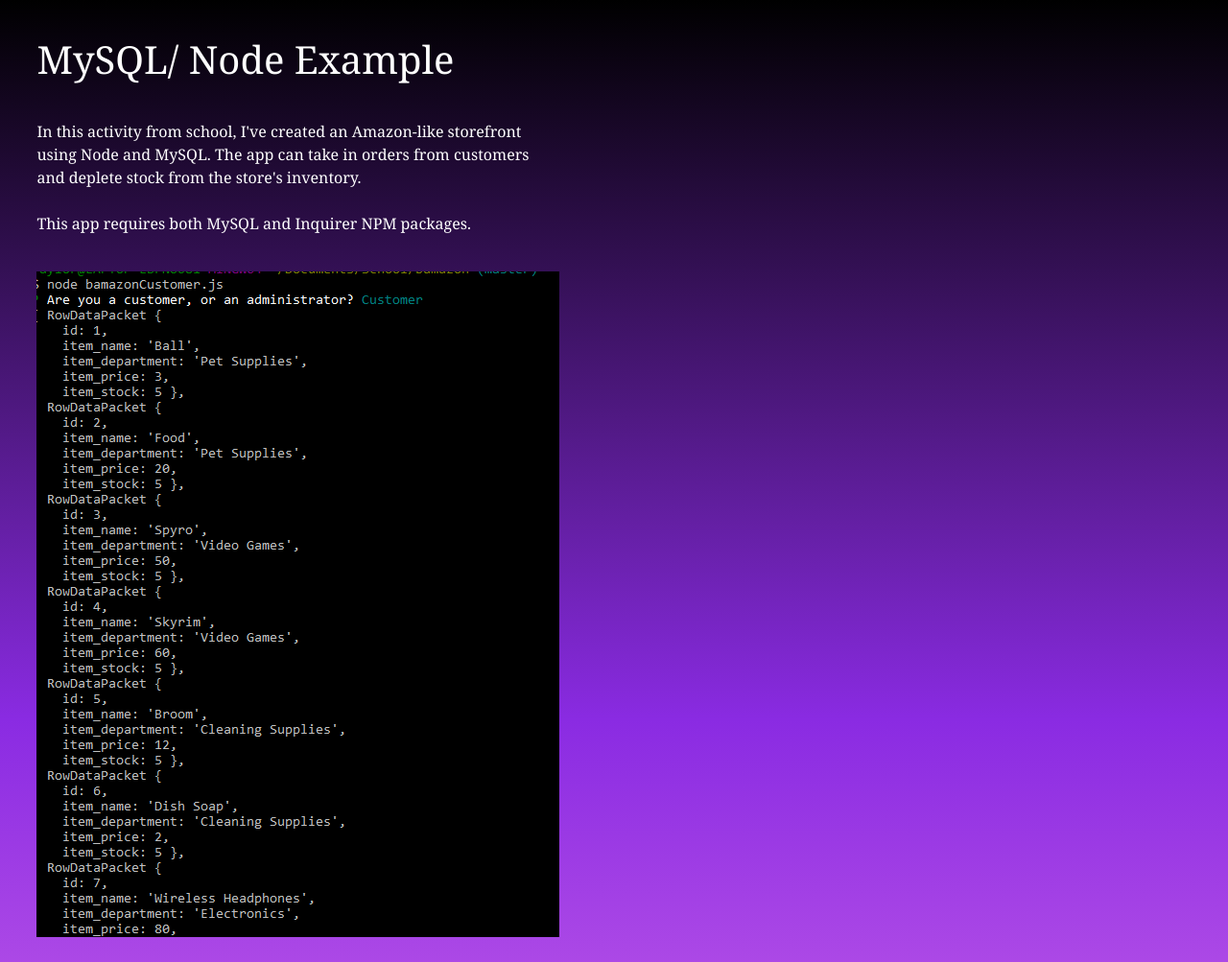
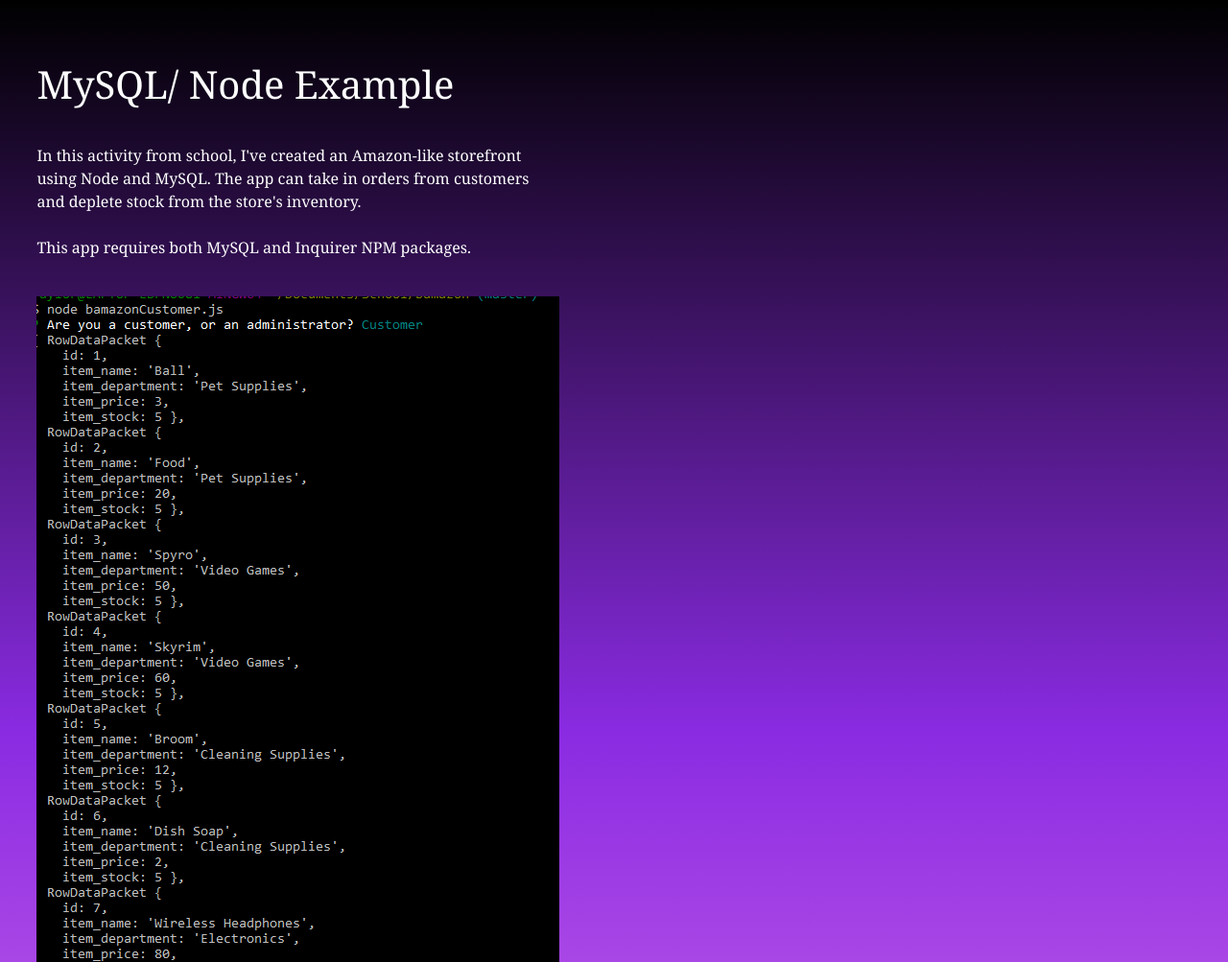
Before and after one commit to taylorpelsue/nodemysql, a plain HTML site: page index.html in a window 1280 px wide. Shown: the top 1003 px of the page at 96% size. Drawn offline with nearby package versions, Linux system fonts and the light colour scheme.

Commit message:
correcting margins

```diff
--- a/assets/css/style.css
+++ b/assets/css/style.css
@@ -7,7 +7,8 @@ body {
 h1 {
     color: white;
     font-family: Cambria;
-    margin: 3%;
+    margin-top: 5%;
+    margin-left: 3%;
 }
 
 #info {
```
